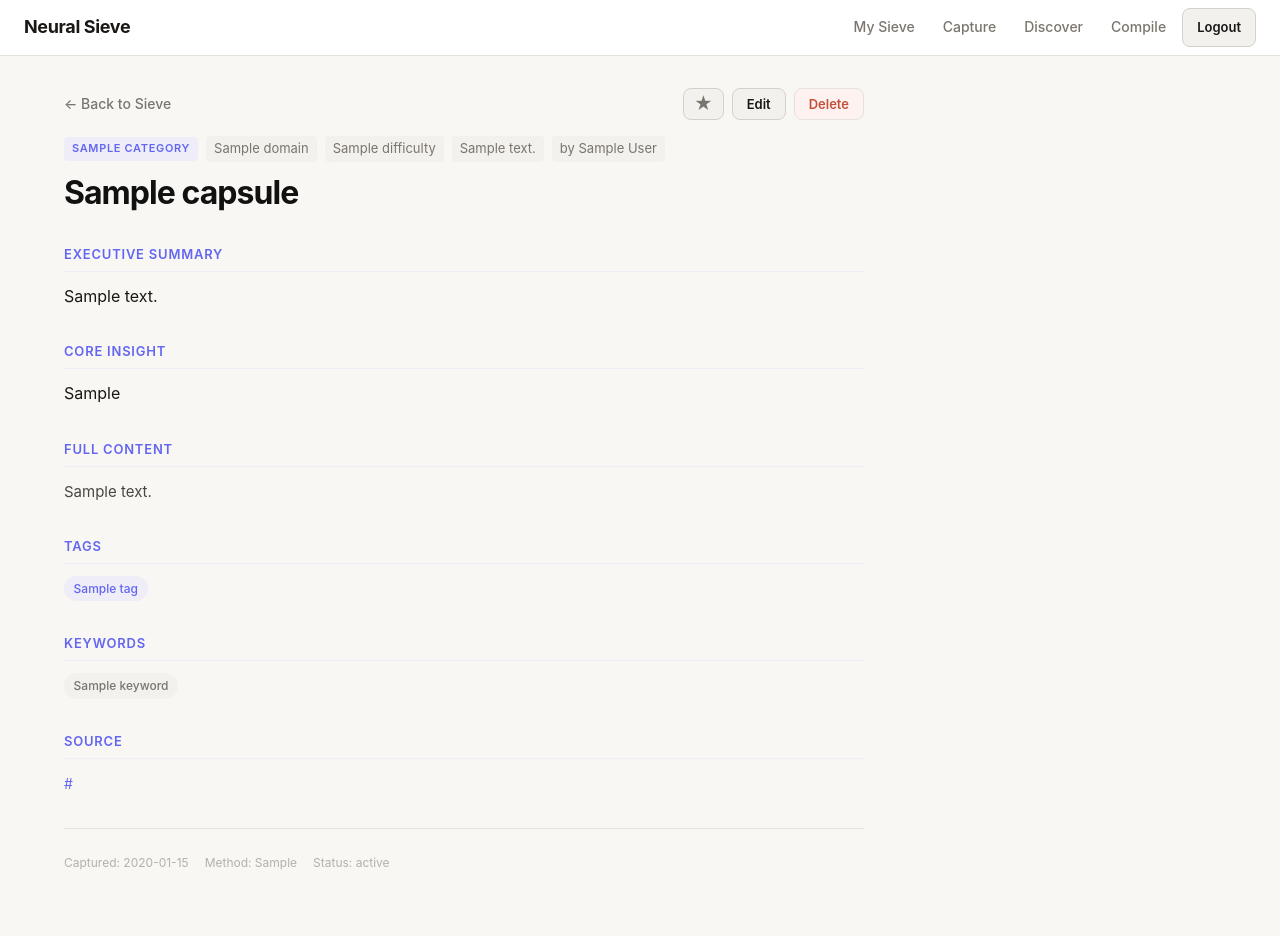
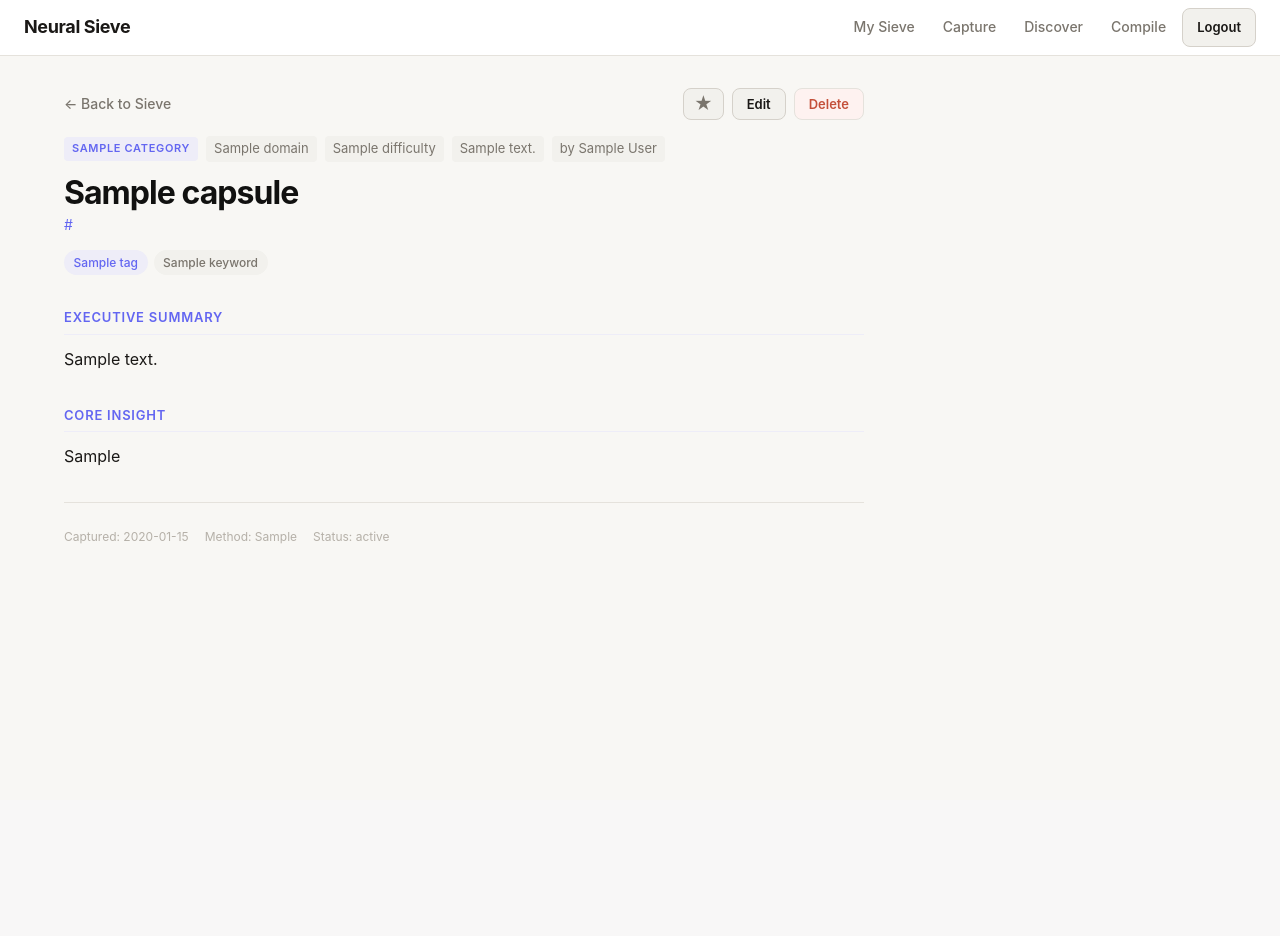
Before and after one commit to emmtol18/sieve, a Python web app: template src/sieve/dashboard/templates/capsule_detail.html in a window 1280 px wide. After the commit the page ends 544 px from the top, so only its background shows below. Run offline with Jinja, Linux system fonts and the light colour scheme; the template is opened without the code that fills it: most values are stand-ins (such as "Sample title", 1, 10 or a date in 2020).

Commit message:
feat: add compile HTMX endpoint, redesign capsule detail layout
- Add POST /htmx/compile/ endpoint for dashboard skill compilation
- Move source URL and tags/keywords to capsule detail header
- Remove full content section from capsule detail view
- Update compile CLI docs with --by grouping options
- Add .DS_Store and .claude/ to .gitignore

Co-Authored-By: Claude Opus 4.6 <noreply@anthropic.com>

```diff
--- a/src/sieve/dashboard/templates/capsule_detail.html
+++ b/src/sieve/dashboard/templates/capsule_detail.html
@@ -33,6 +33,21 @@
             {% if capsule.pinned %}<span class="meta-item pin-indicator">Pinned &#9733;</span>{% endif %}
         </div>
         <h1 class="capsule-title">{{ capsule.title }}</h1>
+
+        {% if capsule.source_url %}
+        <a href="{{ capsule.source_url }}" class="source-link" target="_blank" rel="noopener">{{ capsule.source_url }}</a>
+        {% endif %}
+
+        {% if capsule.tags or capsule.keywords %}
+        <div class="tag-list" style="margin-top: 0.75rem;">
+            {% for tag in capsule.tags %}
+            <span class="tag-chip">{{ tag }}</span>
+            {% endfor %}
+            {% for kw in capsule.keywords %}
+            <span class="tag-chip tag-chip--secondary">{{ kw }}</span>
+            {% endfor %}
+        </div>
+        {% endif %}
     </header>
 
     <section class="capsule-section">
@@ -44,40 +59,6 @@
         <h2 class="section-heading">Core Insight</h2>
         <p>{{ capsule.core_insight }}</p>
     </section>
-
-    <section class="capsule-section">
-        <h2 class="section-heading">Full Content</h2>
-        <div class="capsule-content">{{ capsule.full_content }}</div>
-    </section>
-
-    {% if capsule.tags %}
-    <section class="capsule-section">
-        <h2 class="section-heading">Tags</h2>
-        <div class="tag-list">
-            {% for tag in capsule.tags %}
-            <span class="tag-chip">{{ tag }}</span>
-            {% endfor %}
-        </div>
-    </section>
-    {% endif %}
-
-    {% if capsule.keywords %}
-    <section class="capsule-section">
-        <h2 class="section-heading">Keywords</h2>
-        <div class="tag-list">
-            {% for kw in capsule.keywords %}
-            <span class="tag-chip tag-chip--secondary">{{ kw }}</span>
-            {% endfor %}
-        </div>
-    </section>
-    {% endif %}
-
-    {% if capsule.source_url %}
-    <section class="capsule-section">
-        <h2 class="section-heading">Source</h2>
-        <a href="{{ capsule.source_url }}" class="source-link" target="_blank" rel="noopener">{{ capsule.source_url }}</a>
-    </section>
-    {% endif %}
 
     <footer class="capsule-footer">
         <span>Captured: {{ capsule.created_at[:10] if capsule.created_at else "Unknown" }}</span>
```
Also changed, not shown: DEPLOYMENT.md (+4 -1 lines), src/sieve/dashboard/htmx_routes.py (+36 -0 lines), src/sieve/dashboard/templates/partials/compile_result.html (added, +14 -0 lines), README.md, 1 other file.
